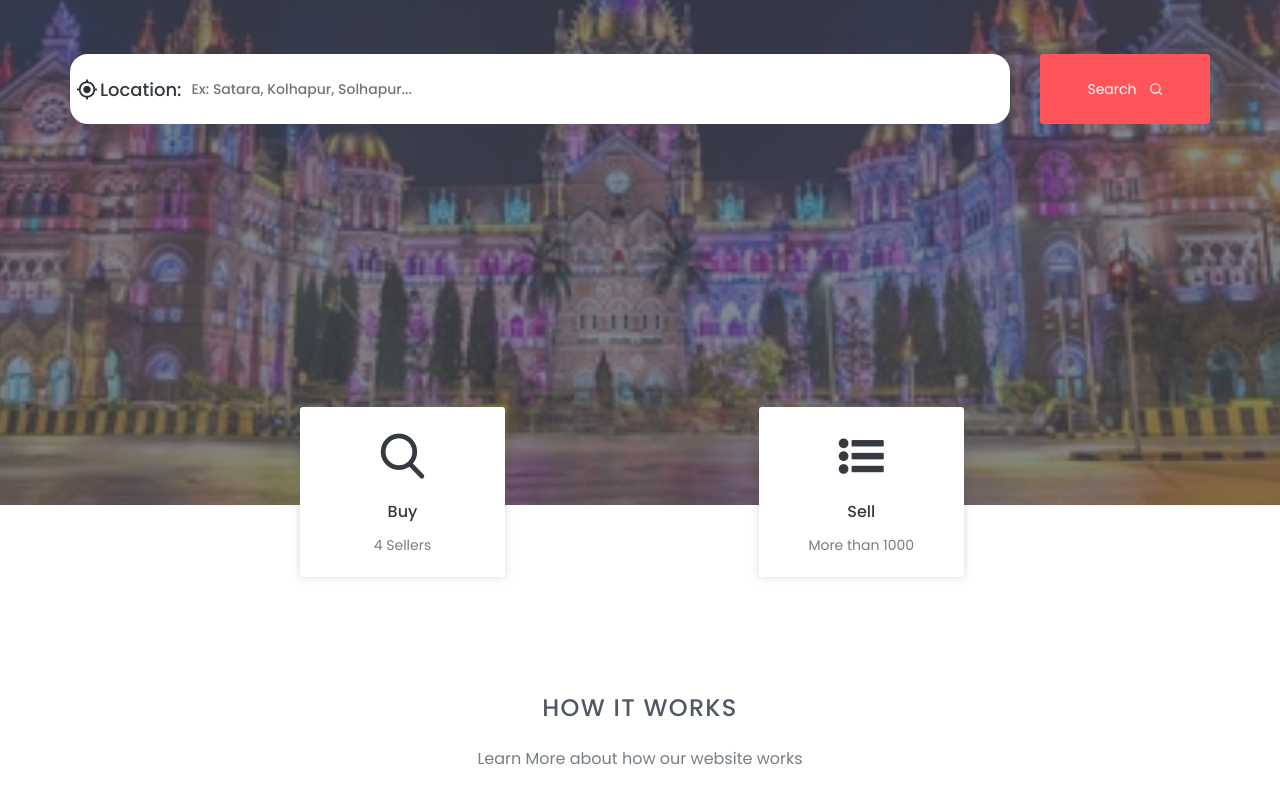
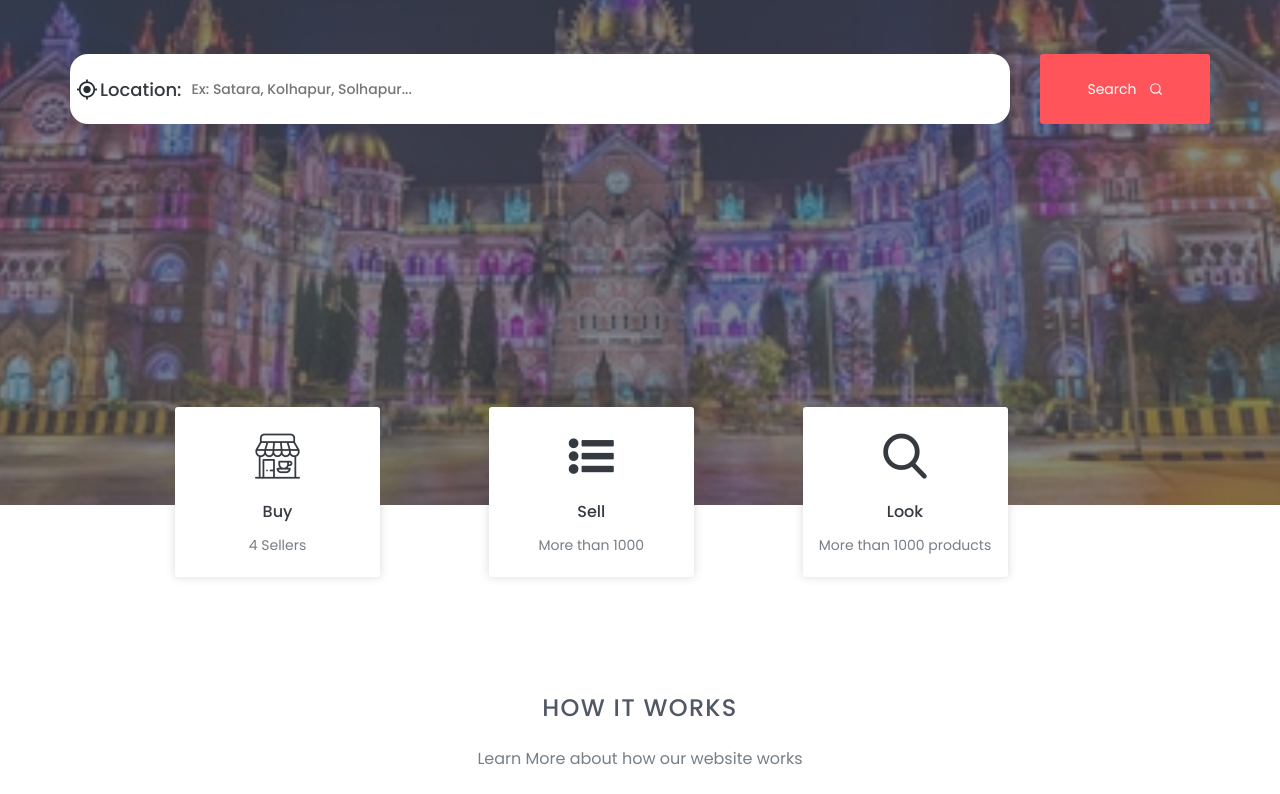
Before and after one commit to Rakeshyadav-19/Issues, a plain HTML site: page index.html in a window 1280 px wide. Shown: the part 421-1215 px from the top of the page. Drawn offline with nearby package versions, Linux system fonts and the light colour scheme.

Commit message:
And it ends

```diff
--- a/assets/css/flaticon.css
+++ b/assets/css/flaticon.css
@@ -34,7 +34,8 @@
 .flaticon-gps-fixed-indicator:before { content: "\f102"; }
 .flaticon-list-with-dots:before { content: "\f103"; }
 .flaticon-travel:before { content: "\f103"; }
-.flaticon-restaurant:before { content: "\f101"; }
+.flaticon-look:before { content: "\f101"; }
+.flaticon-restaurant:before { content: "\f108"; }
 .flaticon-location-on-road:before { content: "\f109"; }
 .flaticon-networking:before { content: "\f10a"; }
 .flaticon-lightbulb-idea:before { content: "\f10b"; }
--- a/assets/css/style.css
+++ b/assets/css/style.css
@@ -359,8 +359,8 @@ nav.navbar.bootsnav .navbar-toggle i{color: #ff545a;}
     height: 170px;
     background:#fff;
     border-radius: 3px;
-    margin-left: 230px;
-    margin-right: 20px;
+    margin-left: 105px;
+    /* margin-right: 20px; */
     margin-bottom: 20px;
     box-shadow: 0 0px 10px rgba(71,71,71,.2);
     -webkit-transition: .3s linear;
--- a/index.html
+++ b/index.html
@@ -185,6 +185,15 @@
 								</div>
 								<h2><a href="#">Sell</a></h2>
 								<p>More than 1000</p>
+							</div>
+						</li>
+						<li>
+							<div class="single-list-topics-content">
+								<div class="single-list-topics-icon">
+									<i class="flaticon-look"></i>
+								</div>
+								<h2><a href="#">Look</a></h2>
+								<p>More than 1000 products</p>
 							</div>
 						</li>
 					</ul>
```
